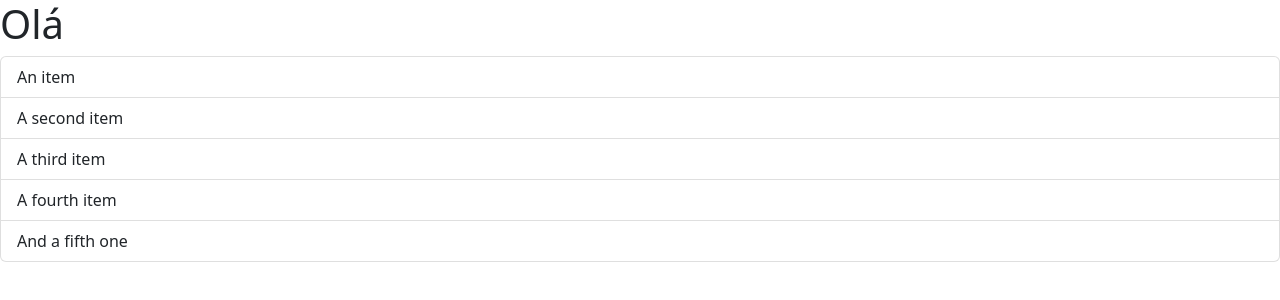
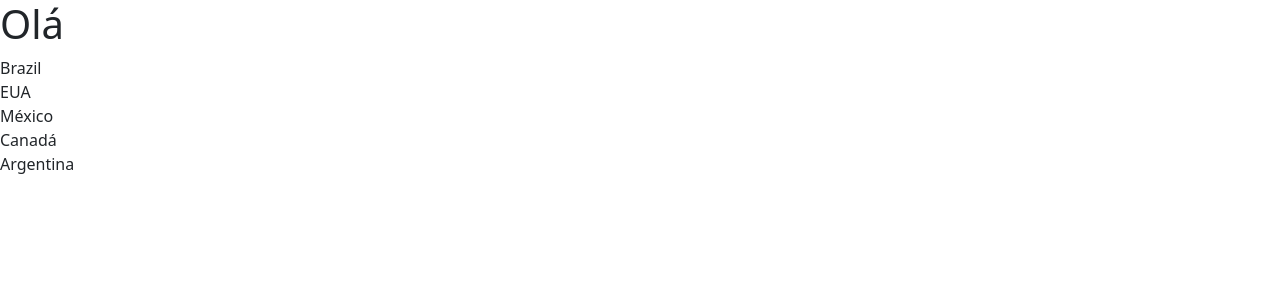
Before and after one commit to cauealb/react-learning, a React (Vite) app: page / in a window 1280 px wide. Shown: the top 300 px of the page. Built offline with nearby package versions, Linux system fonts and the light colour scheme.

Commit message:
Rederizando uma lista com o map

```diff
--- a/src/Components/ListGroup.tsx
+++ b/src/Components/ListGroup.tsx
@@ -1,17 +1,21 @@
+function ListGroup() {
+    const items = [
+        'Brazil',
+        'EUA',
+        'México',
+        'Canadá',
+        'Argentina'
+    ]
 
-
-function ListGroup() {
     return (
-    <div>
+    <>
         <h1>Olá</h1>
         <ul className="list-group">
-            <li className="list-group-item">An item</li>
-            <li className="list-group-item">A second item</li>
-            <li className="list-group-item">A third item</li>
-            <li className="list-group-item">A fourth item</li>
-            <li className="list-group-item">And a fifth one</li>
-            </ul>
-    </div>
+            {items.map((item) => (
+                <li key={item}>{item}</li>
+            ))}
+        </ul>
+    </>
     );
 }
 
```
